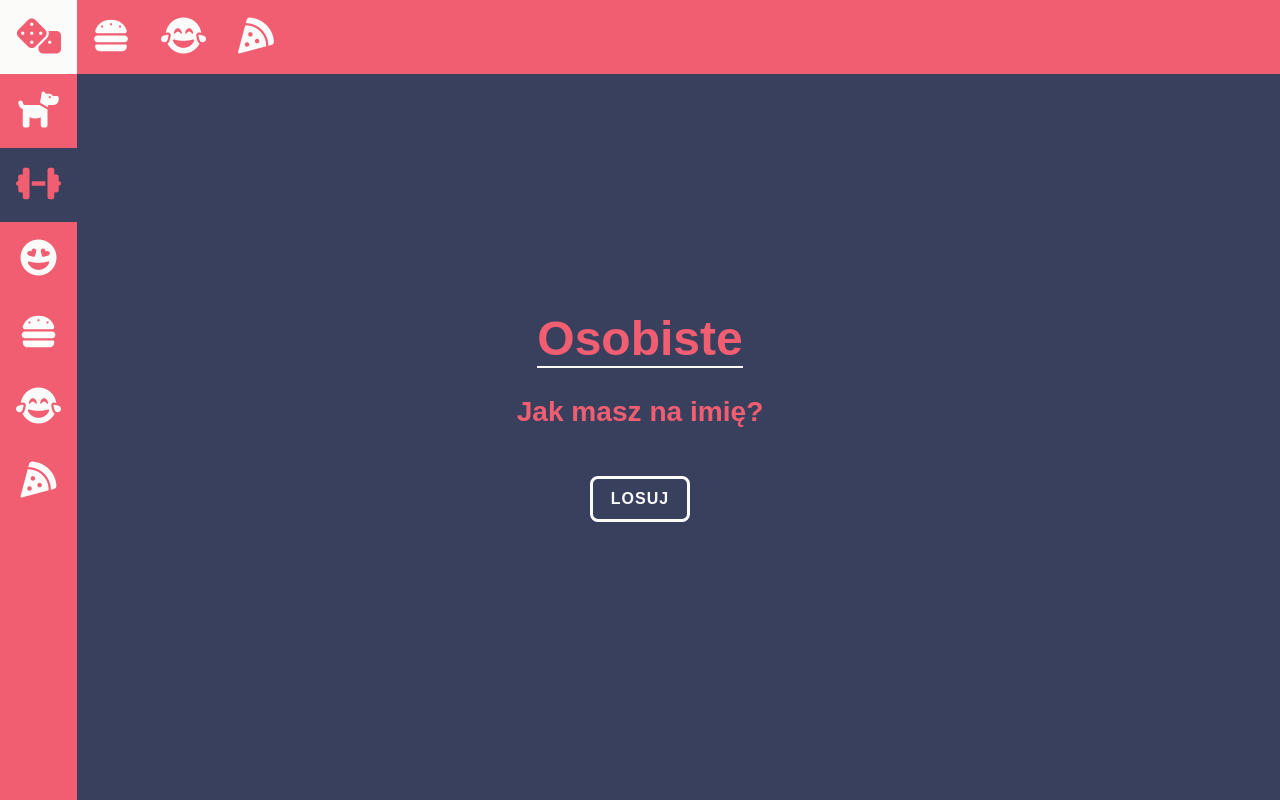
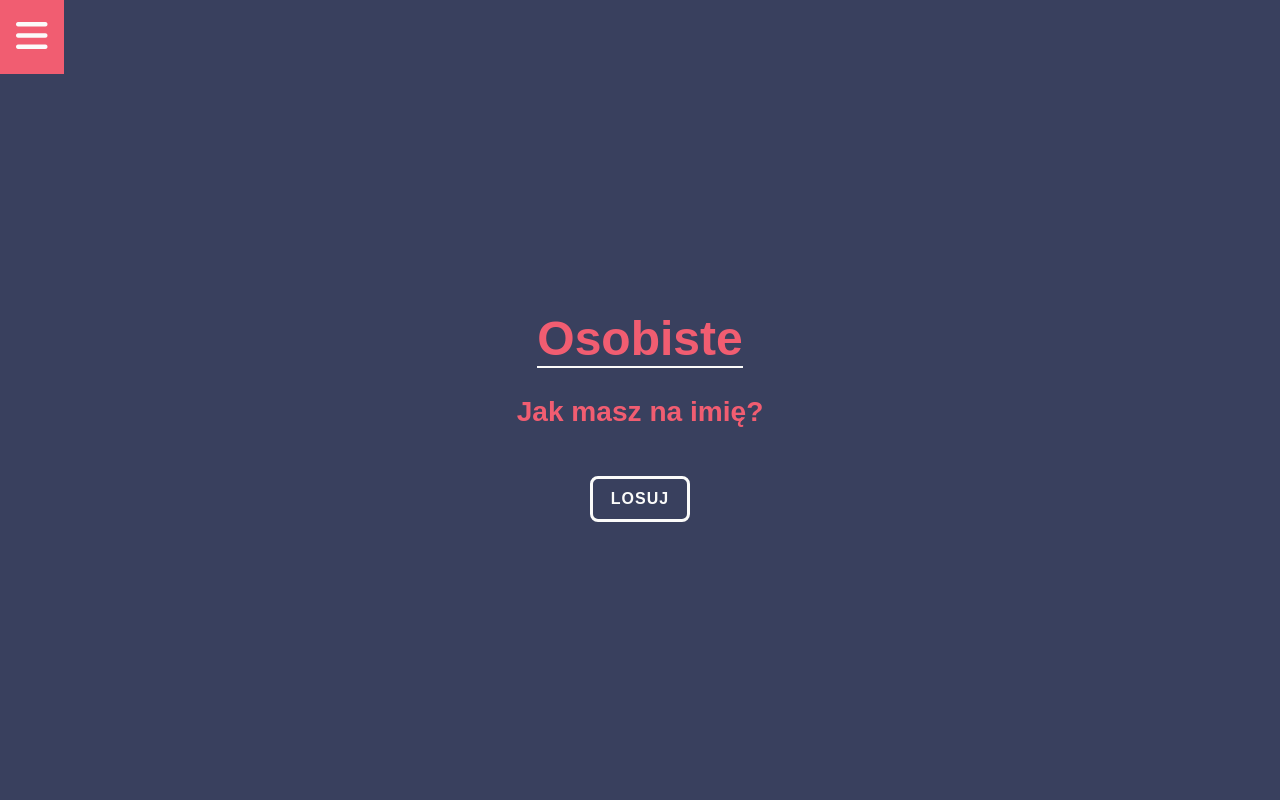
Before and after one commit to AdamKowalczuk/losuj-pytanie, a React (Create React App) app: page / in a window 1280 px wide. Built offline with nearby package versions, Linux system fonts and the light colour scheme.

Commit message:
dodano wysuwane menu

```diff
--- a/src/App.js
+++ b/src/App.js
@@ -14,6 +14,8 @@ function App() {
   // const dispatch = useDispatch();
   return (
     <div className="App">
+
+      {/* <div className="menu"><i class="fas fa-bars"></i></div> */}
       <Nav />
       {/* <Draw /> */}
       {/* <h1>Counter {counter}</h1>
--- a/src/components/Nav.js
+++ b/src/components/Nav.js
@@ -1,11 +1,35 @@
 import React from 'react'
+function toogleMenu() {
+    let x = document.getElementsByClassName("nav")[0].style;
+    if (x.display === "block") {
+        x.display = "none";
+    } else {
+        x.display = "block";
+    }
+    let y = document.getElementsByClassName("menu")[1].children[0];
+    if (y.className === "fas fa-times") {
+        y.className = "fas fa-bars";
+    }
+    else {
+        y.className = "fas fa-times";
+    }
+
+};
+
 
 export default function Nav() {
+
     return (
         <>
+
+            <div className="menu-box" onClick={() => toogleMenu()}>
+                <div className="menu"><i className="fas fa-bars"></i></div>
+
+
+            </div>
             <div className="nav">
-
-                <div className="nav-option"><i className="fas fa-dice"></i></div>
+                <div className="menu" onClick={() => toogleMenu()}><i className="fas fa-bars"></i></div>
+                <div className="nav-option" ><i className="fas fa-dice"></i></div>
                 <div className="nav-option"><i className="fas fa-dog"></i></div>
                 <div className="nav-option active"><i className="fas fa-dumbbell"></i></div>
                 <div className="nav-option"><i className="fas fa-grin-hearts"></i></div>
@@ -13,13 +37,13 @@ export default function Nav() {
                 <div className="nav-option"><i className="fas fa-grin-tears"></i></div>
                 <div className="nav-option"><i className="fas fa-pizza-slice"></i></div>
             </div>
-            <div className="nav-right">
+            {/* <div className="nav-right">
                 <div className="nav-option"><i className="fas fa-dice"></i></div>
                 <div className="nav-option"><i className="fas fa-hamburger"></i></div>
                 <div className="nav-option"><i className="fas fa-grin-tears"></i></div>
                 <div className="nav-option"><i className="fas fa-pizza-slice"></i></div>
 
-            </div>
+            </div> */}
         </>
     )
 }
--- a/src/styles/App.scss
+++ b/src/styles/App.scss
@@ -25,7 +25,9 @@ body{
     color: $red;
   }
 }
+.menu{
 
+}
 
 
 .draw-container{
--- a/src/styles/nav.scss
+++ b/src/styles/nav.scss
@@ -1,6 +1,66 @@
 $red: #F15D71;
 $dark:#39405E;
 $white:#FBFBFA;
+
+// .nav {
+//     background: $red;
+//     height: 100vh;
+//     // width: 10vw;
+//     width: auto;
+//     position: absolute;
+//     .nav-option {
+//         display: block;
+//         text-align: center;
+//         padding: 16px;
+//         transition: all 0.3s ease;
+//         color: $white;
+//         font-size: 36px;
+//     }
+//     .nav-option:hover{
+//         background-color: $white;
+//         cursor: pointer;
+//         i{
+//             color: $red;
+//         }
+//     }
+//     .active {
+//         background-color: $dark;
+//         i{
+//             color: $red;
+//         }
+
+//     }
+// }
+// .nav-right{
+//     height: auto;
+//     width: 100vw;
+//     // width: auto;
+//     text-align: left;
+//     // left: 0vw;
+//     background: $red;
+//     position: absolute;
+//     .nav-option {
+//         display: inline-block;
+//         text-align: center;
+//         padding: 16px;
+//         transition: all 0.3s ease;
+//         color: $white;
+//         font-size: 36px;
+//     }
+//     .nav-option:hover{
+//         background-color: $white;
+//         cursor: pointer;
+//         i{
+//             color: $red;
+//         }
+//     }
+//     .active {
+//         background-color: $dark;
+//         i{
+//             color: $red;
+//         }
+//     }
+// }
 
 .nav {
     background: $red;
@@ -8,6 +68,7 @@ $white:#FBFBFA;
     // width: 10vw;
     width: auto;
     position: absolute;
+    display: none;
     .nav-option {
         display: block;
         text-align: center;
@@ -31,16 +92,22 @@ $white:#FBFBFA;
 
     }
 }
-.nav-right{
+.menu {
+    display: block;
+    text-align: center;
+    padding: 16px;
+    transition: all 0.3s ease;
+    color: $white;
+    font-size: 36px;
+}
+.menu-box {
+    background: $red;
     height: auto;
-    width: 100vw;
-    // width: auto;
-    text-align: left;
-    // left: 0vw;
-    background: $red;
+    width: auto;
     position: absolute;
+    display: block;
     .nav-option {
-        display: inline-block;
+        display: block;
         text-align: center;
         padding: 16px;
         transition: all 0.3s ease;
@@ -61,8 +128,8 @@ $white:#FBFBFA;
         }
 
     }
+}
 
-}
 @media screen and (max-width: 759px){
     .nav{
         // width: 15vw;
```
Also changed, not shown: 1 other file (tests, documents, lock files or other folders).
